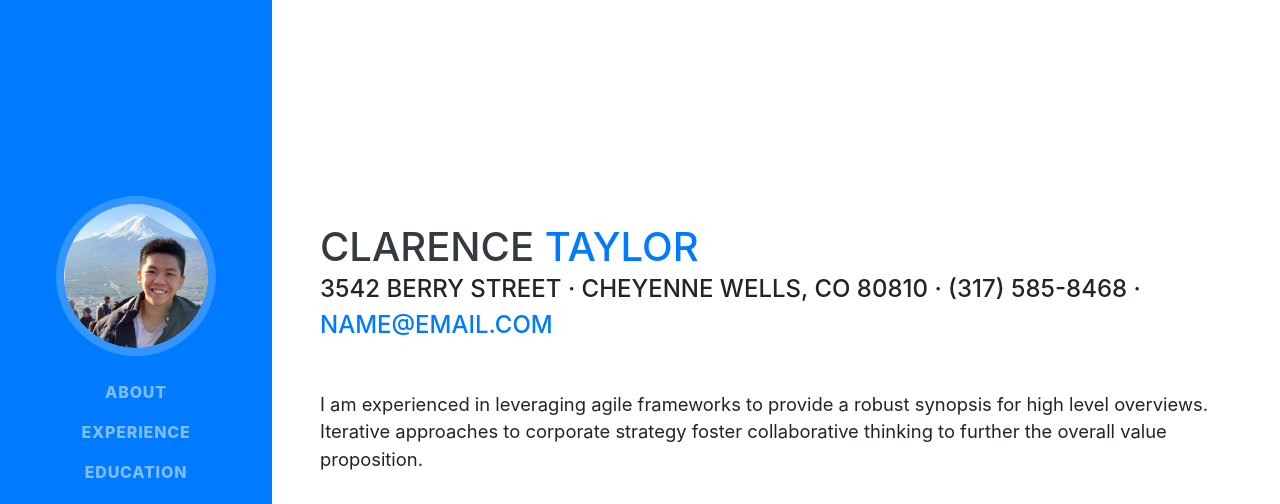
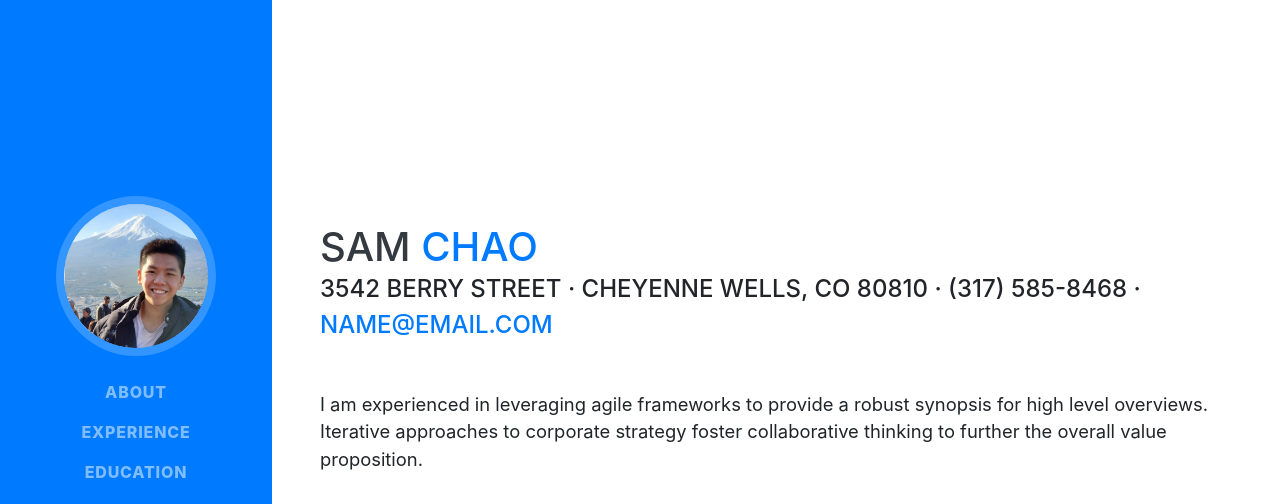
Before and after one commit to samc99/samc99.github.io, a website with bundled scripts: page index.html in a window 1280 px wide. Shown: the top 504 px of the page. Built offline with nearby package versions, Linux system fonts and the light colour scheme; a web font is replaced by a local one.

Commit message:
test name change

```diff
--- a/index.html
+++ b/index.html
@@ -63,8 +63,8 @@
 
     <section class="resume-section p-3 p-lg-5 d-flex align-items-center" id="about">
       <div class="w-100">
-        <h1 class="mb-0">Clarence
-          <span class="text-primary">Taylor</span>
+        <h1 class="mb-0">Sam
+          <span class="text-primary">Chao</span>
         </h1>
         <div class="subheading mb-5">3542 Berry Street · Cheyenne Wells, CO 80810 · (317) 585-8468 ·
           <a href="mailto:name@email.com">name@email.com</a>
```
